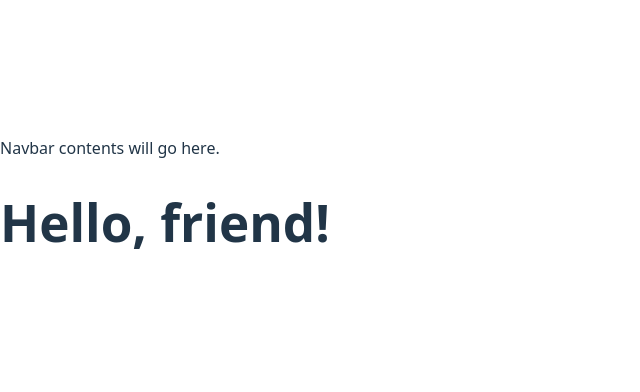
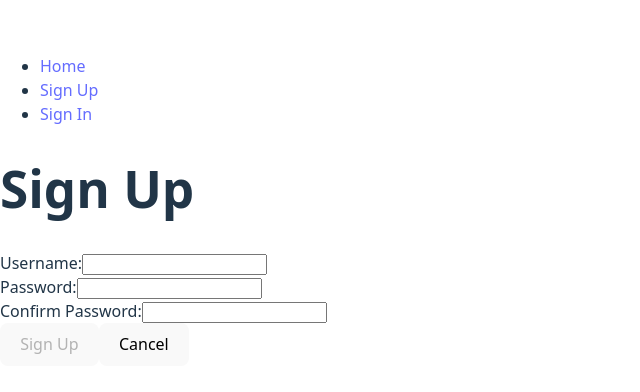
Before and after one commit to tslater4/recipe-blog-site-frontend, a React (Vite) app: page /sign-up in a window 1280 px wide. Shown: the part 198-590 px from the top of the page, without its empty margins (0-640 px from the left). Built offline with nearby package versions, Linux system fonts and the light colour scheme; no server answers.

Commit message:
built frontend skeleton with JWT auth functionality

```diff
--- a/src/App.jsx
+++ b/src/App.jsx
@@ -1,13 +1,24 @@
-// src/App.jsx
-
+//dependencies
+import { Routes, Route } from 'react-router';
+import { useContext } from 'react';
+import { UserContext } from './contexts/UserContext';
+// pages
 import NavBar from './components/NavBar/NavBar';
+import SignUpForm from './components/SignUpForm/SignUpForm';
+import SignInForm from './components/SignInForm/SignInForm';
+import Landing from './components/Landing/Landing';
+import AllUsers from './components/AllUsers/AllUsers';
 
 const App = () => {
-
   return (
     <>
       <NavBar />
-      <h1>Hello, friend!</h1>
+      <Routes>
+        <Route path='/' element={<Landing />} />
+        <Route path="/users" element={<AllUsers />} />
+        <Route path='/sign-up' element={<SignUpForm />} />
+        <Route path='/sign-in' element={<SignInForm />} />
+      </Routes>
     </>
   );
 };
--- /dev/null
+++ b/src/components/AllUsers/AllUsers.jsx
@@ -0,0 +1,37 @@
+// todo: clicking username links to their page (only if they have a post made!)
+// this filename sucks but i already have like 19 things named "user" "users" etc i'd rather mix it up for my own sanity
+import { useContext, useEffect, useState } from 'react';
+import { UserContext } from '../../contexts/UserContext';
+import * as userService from '../../services/userService';
+
+const AllUsers = () => {
+  const [fetchedUsers, setFetchedUsers] = useState([]);
+  const { user } = useContext(UserContext);
+  useEffect(() => {
+    const fetchUsers = async () => {
+      try {
+        setFetchedUsers(await userService.index());
+        console.log("Fetched Users: " + fetchedUsers); // debug
+      } catch (error) {
+        console.error('Error fetching users:', error);
+      }
+    }
+    if (user) fetchUsers();
+  }, [user]);
+
+
+  return (
+    <main>
+      <h1>Welcome, {user.username}</h1>
+      <div>
+        All registered users: {fetchedUsers.map((user) => (
+          <div key={user._id}>
+            <p>{user.username}</p>
+          </div>
+        ))}
+      </div>
+    </main>
+  );
+};
+
+export default AllUsers;
--- /dev/null
+++ b/src/components/Landing/Landing.jsx
@@ -0,0 +1,10 @@
+const Landing = () => {
+    return (
+      <main>
+        <h1>Welcome to our Cookbook Blog!</h1>
+        <p>Sign in now to post your own recipes, or browse as a guest!</p>
+      </main>
+    );
+  };
+
+  export default Landing;
--- a/src/components/NavBar/NavBar.jsx
+++ b/src/components/NavBar/NavBar.jsx
@@ -1,9 +1,34 @@
+import { useContext } from 'react';
+import { Link } from 'react-router';
+
+import { UserContext } from '../../contexts/UserContext';
+
 const NavBar = () => {
+    const { user, setUser } = useContext(UserContext);
+
+    // load mainpage and wipe token
+    const handleSignOut = () => {
+        localStorage.removeItem('token');
+        setUser(null);
+    }
+
     return (
-      <nav>
-        <p>Navbar contents will go here.</p>
-      </nav>
-    );
-  };
+        <nav>
+          {user ? (
+            <ul>
+              <li><Link to='/'>Home</Link></li>
+              <li><Link to='/users'>Users</Link></li>
+              <li><Link to="/" onClick={handleSignOut}>Sign Out</Link></li>
+            </ul>
+          ) : (
+            <ul>
+              <li><Link to='/'>Home</Link></li>
+              <li><Link to='/sign-up'>Sign Up</Link></li>
+              <li><Link to="sign-in">Sign In</Link></li>
+            </ul>
+          )}
+        </nav>
+      );
+    };
 
-  export default NavBar;
+export default NavBar;
--- /dev/null
+++ b/src/components/SignInForm/SignInForm.jsx
@@ -0,0 +1,72 @@
+import { useState, useContext } from 'react';
+import { useNavigate } from 'react-router';
+import { signIn } from '../../services/authService';
+import { UserContext } from '../../contexts/UserContext';
+
+const SignInForm = () => {
+  const navigate = useNavigate();
+  const { setUser } = useContext(UserContext);
+  const [message, setMessage] = useState('');
+  const [formData, setFormData] = useState({
+    username: '',
+    password: '',
+  });
+
+  const handleChange = (evt) => {
+    setMessage('');
+    setFormData({ ...formData, [evt.target.name]: evt.target.value });
+  };
+
+  const handleSubmit = async (evt) => {
+    evt.preventDefault();
+    try {
+      // This function doesn't exist yet, but we'll create it soon.
+      // It will cause an error right now
+      const signedInUser = await signIn(formData);
+
+      setUser(signedInUser);
+      navigate('/');
+    } catch (err) {
+      setMessage(err.message);
+    }
+  };
+
+  return (
+    <main>
+      <h1>Sign In</h1>
+      <p>{message}</p>
+      <form autoComplete='off' onSubmit={handleSubmit}>
+        <div>
+          <label htmlFor='email'>Username:</label>
+          <input
+            type='text'
+            autoComplete='off'
+            id='username'
+            value={formData.username}
+            name='username'
+            onChange={handleChange}
+            required
+          />
+        </div>
+        <div>
+          <label htmlFor='password'>Password:</label>
+          <input
+            type='password'
+            autoComplete='off'
+            id='password'
+            value={formData.password}
+            name='password'
+            onChange={handleChange}
+            required
+          />
+        </div>
+        <div>
+          <button>Sign In</button>
+          <button onClick={() => navigate('/')}>Cancel</button>
+        </div>
+      </form>
+    </main>
+  );
+};
+
+export default SignInForm;
--- /dev/null
+++ b/src/components/SignUpForm/SignUpForm.jsx
@@ -0,0 +1,87 @@
+import { useState, useContext } from 'react';
+import { useNavigate } from 'react-router';
+import { signUp } from '../../services/authService';
+import { UserContext } from '../../contexts/UserContext';
+
+const SignUpForm = () => {
+  const navigate = useNavigate();
+  const { setUser } = useContext(UserContext);
+  const [message, setMessage] = useState('');
+  const [formData, setFormData] = useState({
+    username: '',
+    password: '',
+    passwordConf: '',
+
+  });
+
+  const { username, password, passwordConf } = formData;
+
+  const handleChange = (evt) => {
+    setMessage('');
+    setFormData({ ...formData, [evt.target.name]: evt.target.value });
+  };
+
+  const handleSubmit = async (evt) => {
+    evt.preventDefault();
+    try {
+      const newUser = await signUp(formData);
+      console.log("new user: " + newUser); // debug
+      setUser(newUser);
+      navigate('/'); // go to mainpage after signup
+    } catch (error) {
+      setMessage(error.message);
+    }
+  };
+
+  const isFormInvalid = () => {
+    return !(username && password && password === passwordConf);
+  };
+
+  return (
+    <main>
+      <h1>Sign Up</h1>
+      <p>{message}</p>
+      <form onSubmit={handleSubmit}>
+        <div>
+          <label htmlFor='username'>Username:</label>
+          <input
+            type='text'
+            id='name'
+            value={username}
+            name='username'
+            onChange={handleChange}
+            required
+          />
+        </div>
+        <div>
+          <label htmlFor='password'>Password:</label>
+          <input
+            type='password'
+            id='password'
+            value={password}
+            name='password'
+            onChange={handleChange}
+            required
+          />
+        </div>
+        <div>
+          <label htmlFor='confirm'>Confirm Password:</label>
+          <input
+            type='password'
+            id='confirm'
+            value={passwordConf}
+            name='passwordConf'
+            onChange={handleChange}
+            required
+          />
+        </div>
+        <div>
+          <button disabled={isFormInvalid()}>Sign Up</button>
+          <button onClick={() => navigate('/')}>Cancel</button>
+        </div>
+      </form>
+    </main>
+  );
+};
+
+export default SignUpForm;
--- /dev/null
+++ b/src/contexts/UserContext.jsx
@@ -0,0 +1,24 @@
+import { createContext, useState } from 'react';
+
+const UserContext = createContext();
+
+const getUserFromToken = () => {
+    const token = localStorage.getItem('token');
+
+    if (!token) return null;
+
+    return JSON.parse(atob(token.split('.')[1]));
+};
+
+function UserProvider({ children }) {
+    const [user, setUser] = useState(getUserFromToken());
+    const value = { user, setUser };
+
+    return (
+        <UserContext.Provider value={value}>
+            {children}
+         </UserContext.Provider>
+  );
+};
+
+export { UserProvider, UserContext };
--- a/src/main.jsx
+++ b/src/main.jsx
@@ -3,11 +3,14 @@
 import { BrowserRouter } from 'react-router'
 import './index.css'
 import App from './App.jsx'
+import { UserProvider } from './contexts/UserContext.jsx';
 
 createRoot(document.getElementById('root')).render(
   <StrictMode>
     <BrowserRouter>
-      <App />
+      <UserProvider>
+        <App />
+      </UserProvider>
     </BrowserRouter>
-  </StrictMode>,
+  </StrictMode>
 )
--- /dev/null
+++ b/src/services/authService.js
@@ -0,0 +1,61 @@
+const BASE_URL = `${import.meta.env.VITE_BACK_END_SERVER_URL}/auth`;
+
+
+const signUp = async (formData) => {
+    try {
+      const res = await fetch(`${BASE_URL}/sign-up`, {
+        method: 'POST',
+        headers: { 'Content-Type': 'application/json' },
+        body: JSON.stringify(formData),
+      });
+
+    const data = await res.json();
+    if (data.err) {
+    throw new Error(data.err);
+    }
+    if (data.token) {
+        console.log(data); // debug
+        localStorage.setItem('token', data.token);
+        let user = JSON.parse(atob(data.token.split('.')[1])); // genuinely no idea why but .payload didnt exist and the info needed was just in the parent, okay sure
+        console.log(user) // debug
+        return user;
+    } else {
+      console.log("token mismatch"); // debug
+    }
+    throw new Error('Invalid response from server');
+    } catch (err) {
+    console.log(err);
+    throw new Error(err);
+    }
+};
+
+const signIn = async (formData) => {
+  try {
+    const res = await fetch(`${BASE_URL}/sign-in`, {
+      method: 'POST',
+      headers: { 'Content-Type': 'application/json' },
+      body: JSON.stringify(formData),
+    });
+
+  const data = await res.json();
+  console.log(data); // debug
+  if (data.err) {
+  throw new Error(data.err);
+  }
+  if (data.token) {
+      localStorage.setItem('token', data.token);
+      let user = JSON.parse(atob(data.token.split('.')[1]));
+      return user;
+  }
+  throw new Error('Invalid response from server');
+  } catch (err) {
+  console.log(err);
+  throw new Error(err);
+  }
+};
+
+
+export {
+signUp,
+signIn,
+};
--- /dev/null
+++ b/src/services/userService.js
@@ -0,0 +1,22 @@
+const BASE_URL = `${import.meta.env.VITE_BACK_END_SERVER_URL}/users`;
+
+const index = async () => {
+  try {
+    const res = await fetch(BASE_URL, {
+        headers: { Authorization: `Bearer ${localStorage.getItem('token')}` },
+    });
+    const data = await res.json();
+
+    if (data.err) {
+      throw new Error(data.err);
+    }
+    return data
+  } catch (err) {
+    console.log(err);
+    throw new Error(err);
+  }
+};
+
+export {
+  index,
+};
```
